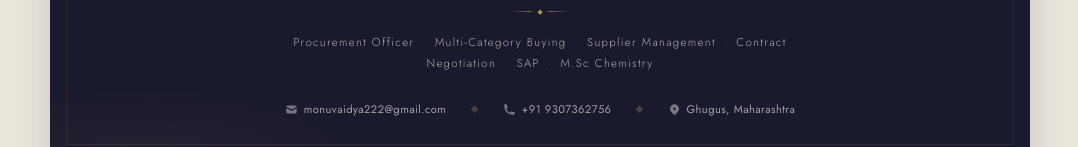
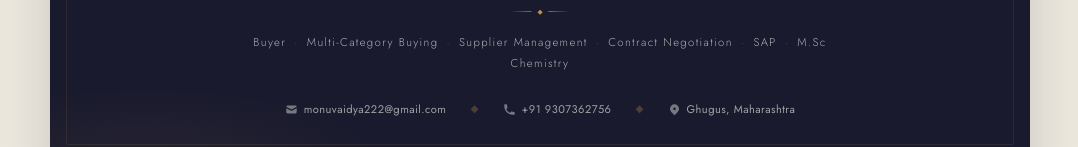
Before and after one commit to NomanMustaquekhan/Monu_Vaidya_CV, a plain HTML site: page index.html in a window 1280 px wide. Shown: the part 191-338 px from the top of the page, without its empty margins (100-1178 px from the left). Drawn offline with nearby package versions, Linux system fonts and the light colour scheme.

Commit message:
Initial commit

```diff
--- a/index.html
+++ b/index.html
@@ -486,7 +486,7 @@ body {
     <h1 class="header__name">MONU <em>VAIDYA</em></h1>
     <div class="header__rule"></div>
     <p class="header__tagline">
-      Procurement Officer<span class="sep">·</span>Multi-Category Buying<span class="sep">·</span>Supplier Management<span class="sep">·</span>Contract Negotiation<span class="sep">·</span>SAP<span class="sep">·</span>M.Sc Chemistry
+      Buyer<span class="sep">·</span>Multi-Category Buying<span class="sep">·</span>Supplier Management<span class="sep">·</span>Contract Negotiation<span class="sep">·</span>SAP<span class="sep">·</span>M.Sc Chemistry
     </p>
     <div class="header__contacts">
       <a href="mailto:monuvaidya222@gmail.com" class="contact-link">
```
